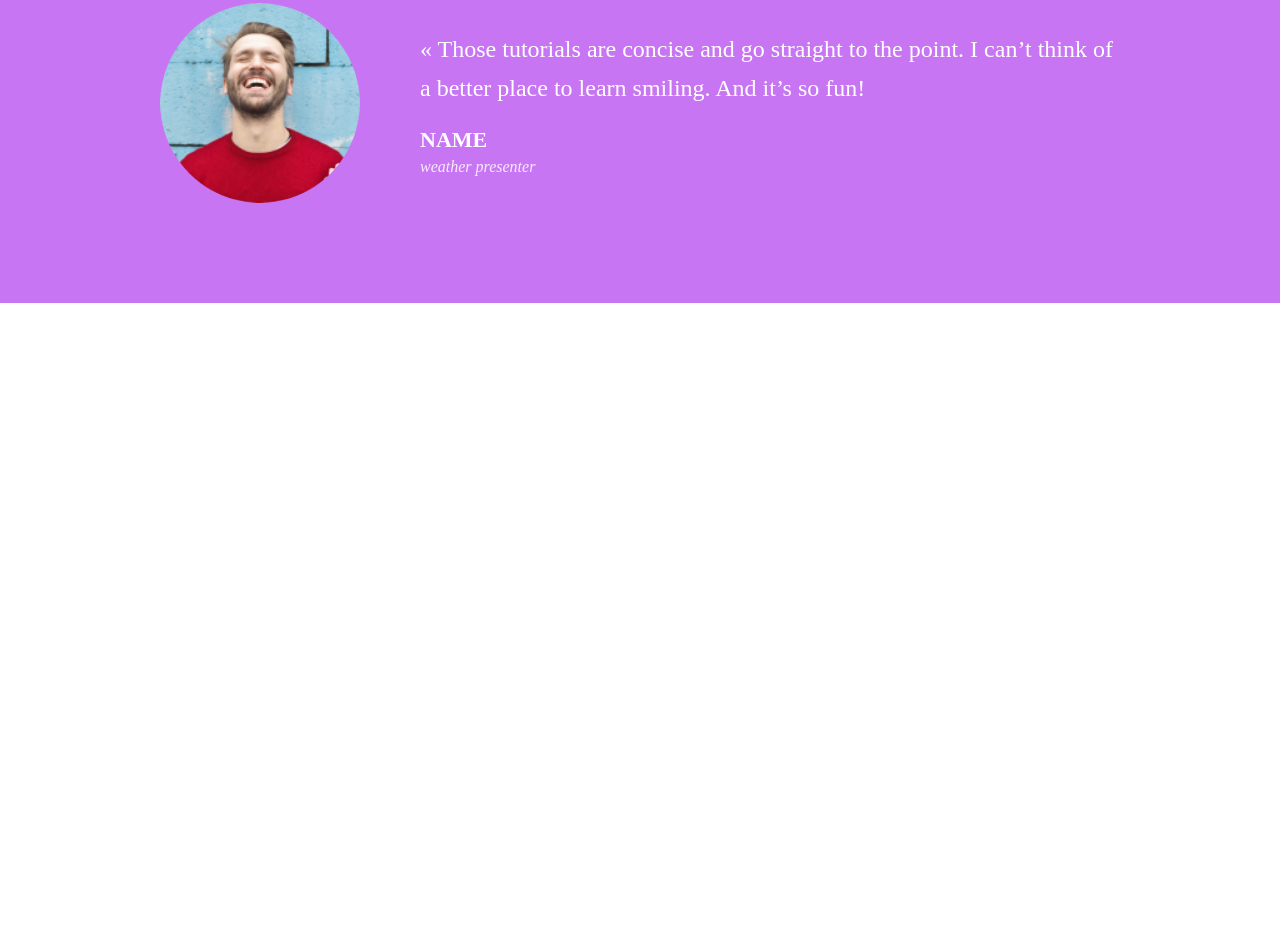
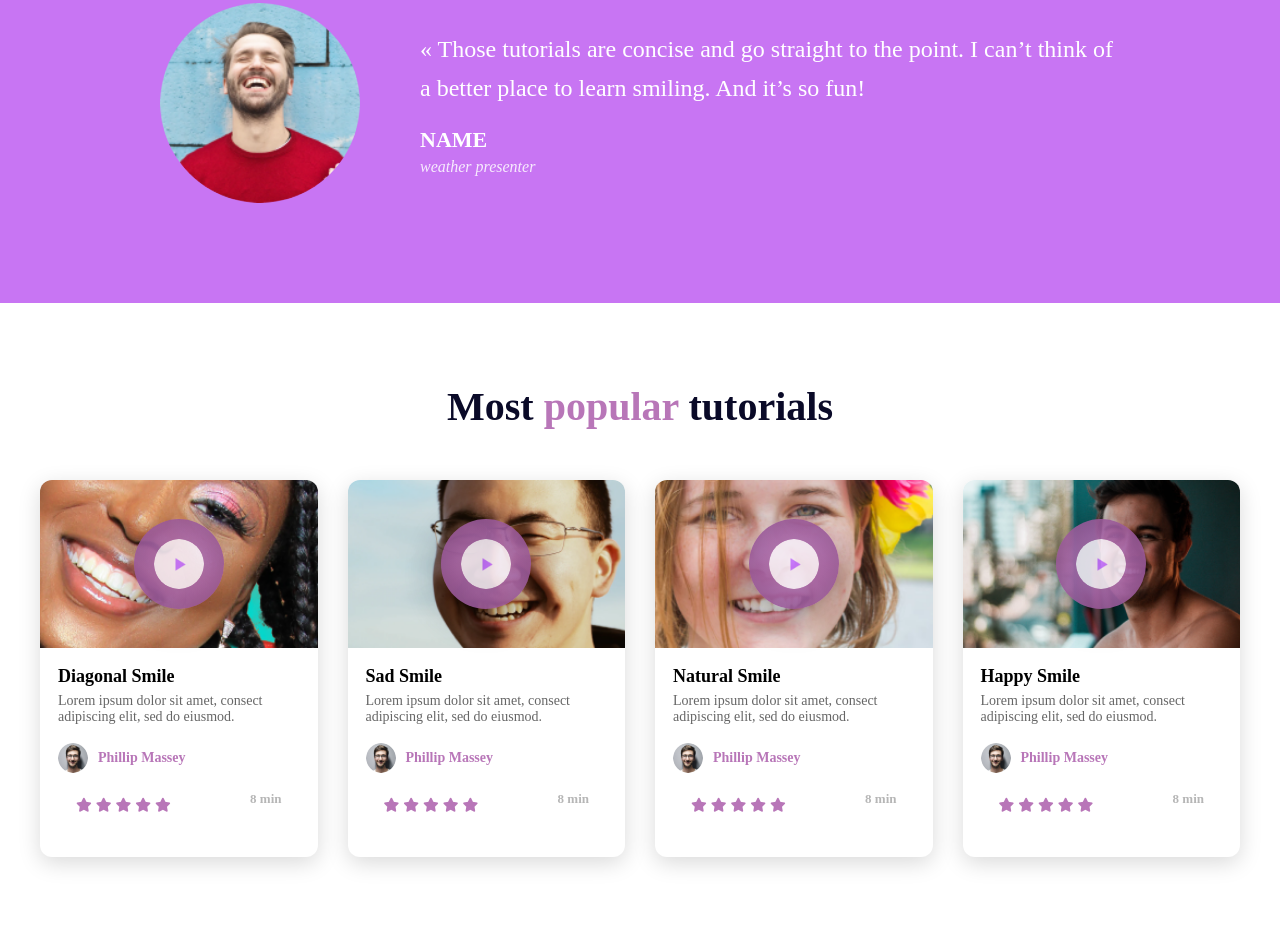
Before and after one commit to jerry-Rawlings/alx_html_css, a plain HTML site: page css_advanced/index.html in a window 1280 px wide. Shown: the part 897-1837 px from the top of the page. Before the commit the page ends 1200 px from the top, so only its background shows below. Drawn offline with Linux system fonts and the light colour scheme.

Commit message:
video list added

```diff
--- a/css_advanced/index.html
+++ b/css_advanced/index.html
@@ -5,6 +5,8 @@
   <meta name="viewport" content="width=device-width, initial-scale=1.0">
   <title>Smileschool</title>
   <link rel="stylesheet" href="styles.css">
+  <link rel="stylesheet" href="https://cdnjs.cloudflare.com/ajax/libs/font-awesome/6.5.0/css/all.min.css">
+
 </head>
 <body>
 <main>
@@ -68,6 +70,121 @@
             </div>
         </section>
 
+        <section class="popular">
+  <h2>Most <span>popular</span> tutorials</h2>
+
+  <div class="tutorial-grid">
+
+  <!-- CARD 1 -->
+  <div class="tutorial-card">
+    <div class="thumb">
+      <img src="9.png" alt="">
+      <div class="play-btn"><img src="play.png" alt=""></div>
+    </div>
+    <h3>Diagonal Smile</h3>
+    <p>Lorem ipsum dolor sit amet, consect adipiscing elit, sed do eiusmod.</p>
+    <div class="author-row">
+      <img src="small.png" alt="">
+      <h4>Phillip Massey</h4>
+    </div>
+    <div class="rating-row">
+  <div class="stars">
+    <i class="fa-solid fa-star"></i>
+    <i class="fa-solid fa-star"></i>
+    <i class="fa-solid fa-star"></i>
+    <i class="fa-solid fa-star"></i>
+    <i class="fa-solid fa-star"></i>
+  </div>
+  <p class="time">8 min</p>
+</div>
+
+  </div>
+
+  <!-- CARD 2 -->
+  <div class="tutorial-card">
+    <div class="thumb">
+      <img src="6.png" alt="">
+      <div class="play-btn"><img src="play.png" alt=""></div>
+    </div>
+    <h3>Sad Smile</h3>
+    <p>Lorem ipsum dolor sit amet, consect adipiscing elit, sed do eiusmod.</p>
+    <div class="author-row">
+      <img src="small.png" alt="">
+      <h4>Phillip Massey</h4>
+    </div>
+    <div class="rating-row">
+  <div class="stars">
+    <i class="fa-solid fa-star"></i>
+    <i class="fa-solid fa-star"></i>
+    <i class="fa-solid fa-star"></i>
+    <i class="fa-solid fa-star"></i>
+    <i class="fa-solid fa-star"></i>
+  </div>
+  <p class="time">8 min</p>
+</div>
+
+  </div>
+
+  <!-- CARD 3 -->
+  <div class="tutorial-card">
+    <div class="thumb">
+      <img src="7.png" alt="">
+      <div class="play-btn"><img src="play.png" alt=""></div>
+    </div>
+    <h3>Natural Smile</h3>
+    <p>Lorem ipsum dolor sit amet, consect adipiscing elit, sed do eiusmod.</p>
+    <div class="author-row">
+      <img src="small.png" alt="">
+      <h4>Phillip Massey</h4>
+    </div>
+    <div class="rating-row">
+  <div class="stars">
+    <i class="fa-solid fa-star"></i>
+    <i class="fa-solid fa-star"></i>
+    <i class="fa-solid fa-star"></i>
+    <i class="fa-solid fa-star"></i>
+    <i class="fa-solid fa-star"></i>
+  </div>
+  <p class="time">8 min</p>
+</div>
+
+  </div>
+
+  <!-- CARD 4 -->
+  <div class="tutorial-card">
+    <div class="thumb">
+      <img src="8.png" alt="">
+      <div class="play-btn"><img src="play.png" alt=""></div>
+    </div>
+    <h3>Happy Smile</h3>
+    <p>Lorem ipsum dolor sit amet, consect adipiscing elit, sed do eiusmod.</p>
+    <div class="author-row">
+      <img src="small.png" alt="">
+      <h4>Phillip Massey</h4>
+    </div>
+    <div class="rating-row">
+  <div class="stars">
+    <i class="fa-solid fa-star"></i>
+    <i class="fa-solid fa-star"></i>
+    <i class="fa-solid fa-star"></i>
+    <i class="fa-solid fa-star"></i>
+    <i class="fa-solid fa-star"></i>
+  </div>
+  <p class="time">8 min</p>
+</div>
+
+  </div>
+
+</div>
+
+
+    <!-- repeat 3 more cards same structure -->
+
+  </div>
+</section>
+
+
+
 
 </main>
 
--- a/css_advanced/styles.css
+++ b/css_advanced/styles.css
@@ -212,3 +212,176 @@
     max-width: 100%;
   }
 }
+
+
+/* ===============================
+   POPULAR TUTORIALS SECTION
+   =============================== */
+
+.popular {
+  padding: 80px 40px;
+  text-align: center;
+  margin-bottom: 15px;
+}
+
+.popular h2 {
+  font-size: 40px;
+  font-weight: 800;
+  margin-bottom: 50px;
+  color: #0a0a28;
+}
+
+.popular h2 span {
+  color: #b876b8;
+}
+
+/* --- GRID --- */
+.tutorial-grid {
+  display: grid;
+  grid-template-columns: repeat(4,1fr);
+  gap: 30px;
+}
+
+/* --- CARD --- */
+.tutorial-card {
+  background: #ffffff;
+  border-radius: 12px;
+  overflow: hidden;
+  box-shadow: 0 6px 22px rgba(0,0,0,0.15);
+  padding-bottom: 20px;
+}
+
+/* --- IMAGE --- */
+.thumb {
+  position: relative;
+}
+
+.thumb img {
+  width: 100%;
+  display: block;
+}
+
+/* --- PLAY BUTTON OVERLAY --- */
+.play-btn {
+  position: absolute;
+  inset: 0;
+  display: flex;
+  align-items: center;
+  justify-content: center;
+}
+
+.play-btn img {
+  width: 75px;
+  border-radius: 50%;
+}
+
+/* --- TEXT --- */
+.tutorial-card h3 {
+  text-align: left;
+  font-size: 18px;
+  font-weight: 700;
+  margin: 18px 18px 6px;
+}
+
+.tutorial-card p {
+  text-align: left;
+  font-size: 14px;
+  color: #666;
+  margin: 0 18px 18px;
+}
+
+/* --- AUTHOR ROW --- */
+.author-row {
+  display: flex;
+  align-items: center;
+  gap: 10px;
+  margin: 0 18px 18px;
+}
+
+.author-row img {
+  width: 30px;
+  height: 30px;
+  border-radius: 50%;
+}
+
+.author-row h4 {
+  font-size: 14px;
+  font-weight: 600;
+  color: #b876b8;
+}
+
+/* --- STARS --- */
+.stars {
+  display: flex;
+  gap: 4px;
+  margin: 0 18px 6px;
+}
+
+.stars i {
+  color: #b876b8;
+  font-size: 14px;
+}
+
+/* --- TIME --- */
+.time {
+  text-align: right;
+  font-weight: 600;
+  font-size: 13px;
+  color: #b6b6b6;
+  margin: 0 18px 18px;
+}
+
+/* --- RESPONSIVE --- */
+@media (max-width: 1000px) {
+  .tutorial-grid {
+    grid-template-columns: repeat(2,1fr);
+  }
+}
+
+@media (max-width: 600px) {
+  .tutorial-grid {
+    grid-template-columns: 1fr;
+  }
+}
+
+
+.rating-row {
+  display: flex;
+  align-items: center;
+  justify-content: space-between;
+  margin: 12px 18px;
+}
+
+.rating-row .stars {
+  display: flex;
+  gap: 4px;
+}
+
+.rating-row .stars i {
+  color: #b876b8;
+  font-size: 14px;
+}
+
+.rating-row .time {
+  font-weight: 600;
+  font-size: 13px;
+  color: #b6b6b6;
+}
+
+.play-btn {
+  position: absolute;
+  inset: 0;
+  display: flex;
+  align-items: center;
+  justify-content: center;
+}
+
+.play-btn img {
+  width: 90px;
+  height: 90px;
+  border-radius: 50%;
+  background: radial-gradient(circle, #b876b8 0%, #8a4c8a 100%);
+  padding: 20px;
+  box-shadow: 0 8px 40px rgba(0,0,0,0.35);
+  opacity: 0.9;
+}
```
Also changed, not shown: css_advanced/6.png (added), css_advanced/7.png (added), css_advanced/8.png (added), css_advanced/9.png (added), css_advanced/play.png (added), css_advanced/rating.png (added), css_advanced/small.png (added).
